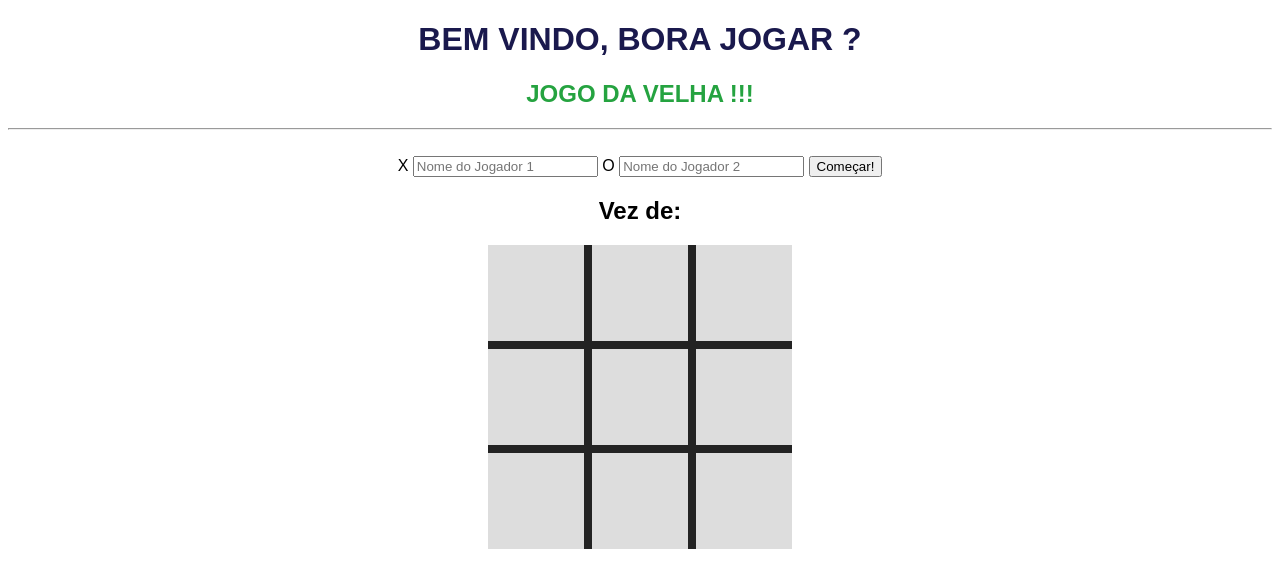
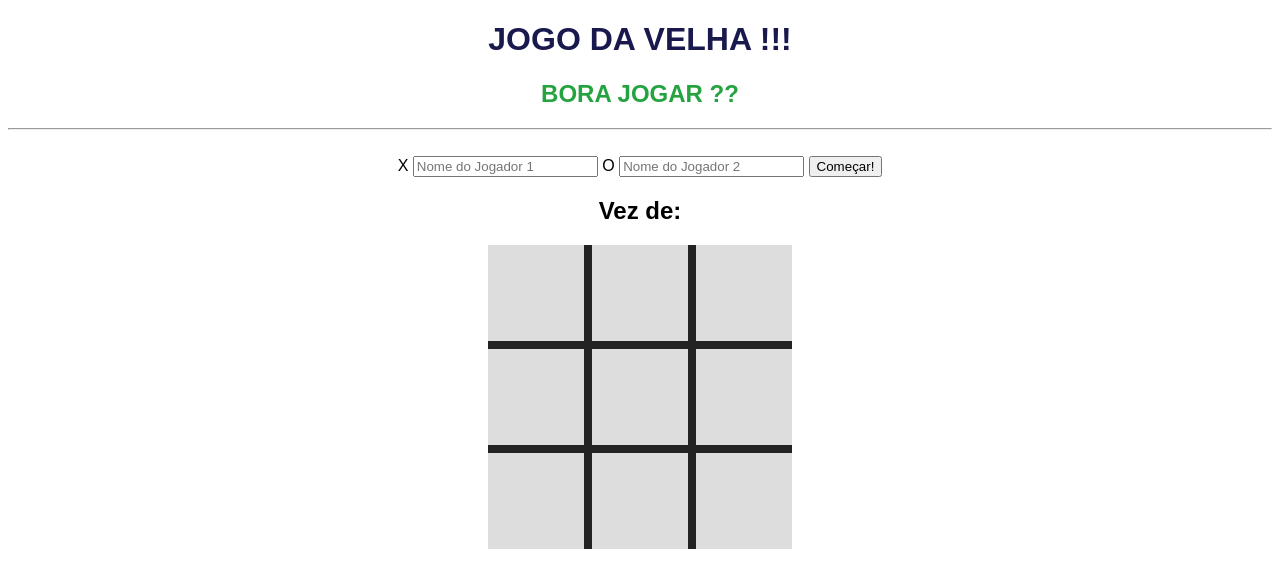
Before and after one commit to aristotelesbarros/Jogo-Da-Velha, a plain HTML site: page index.html in a window 1280 px wide. Drawn offline with Linux system fonts and the light colour scheme.

Commit message:
Atualizado

```diff
--- a/index.html
+++ b/index.html
@@ -10,9 +10,9 @@
 </head>
 <body>
   <div id="boardContainer">
-    <h1>BEM VINDO, BORA JOGAR ?</h1>
-    <h2>JOGO DA VELHA !!!</h2>
-    <hr>
+    <H1>JOGO DA VELHA !!!</H1>
+    <h2>BORA JOGAR ??</h2>
+   <hr>
     <br>
     <label for="player1">X</label>
     <input type="text" id="player1" placeholder="Nome do Jogador 1">
```
